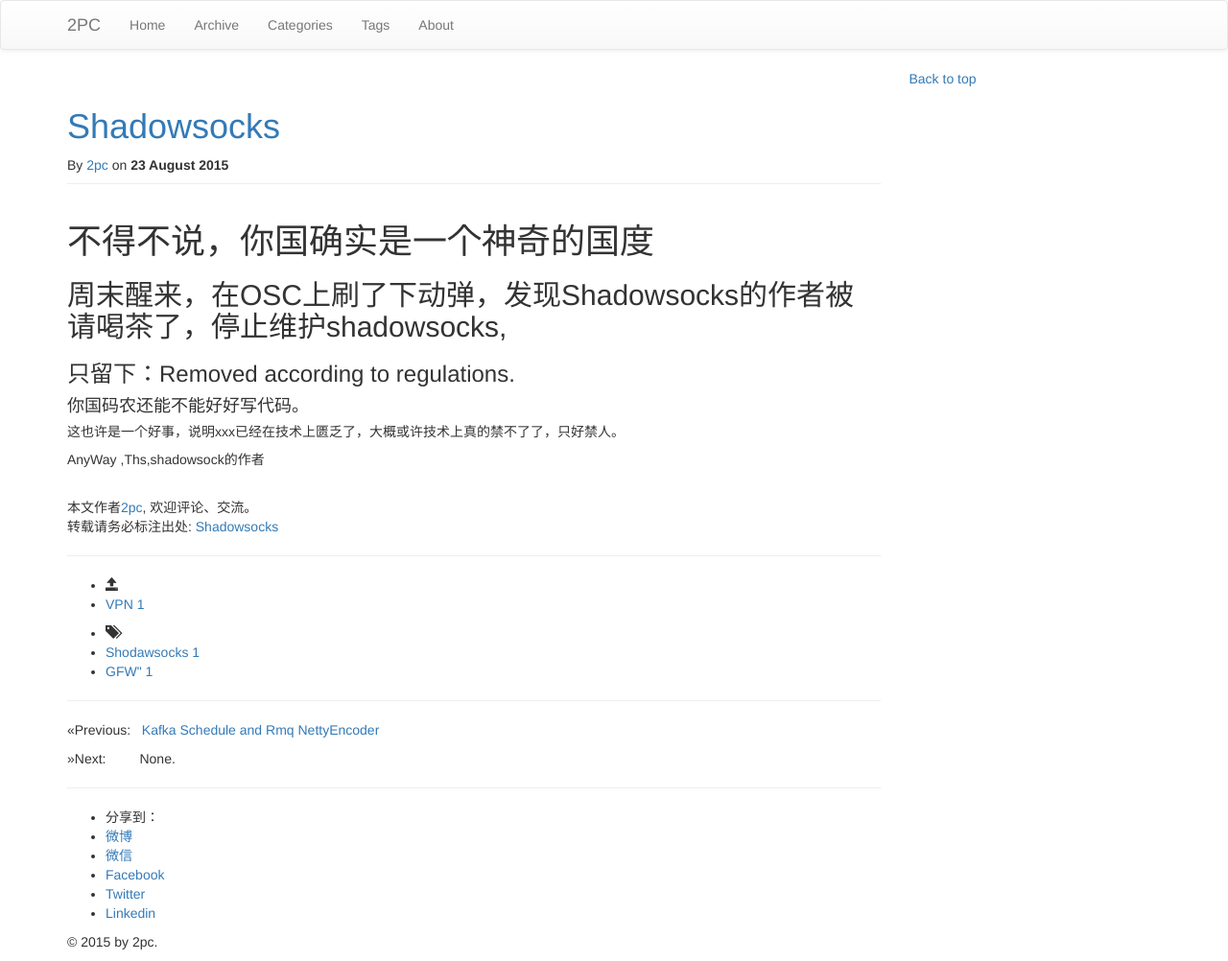
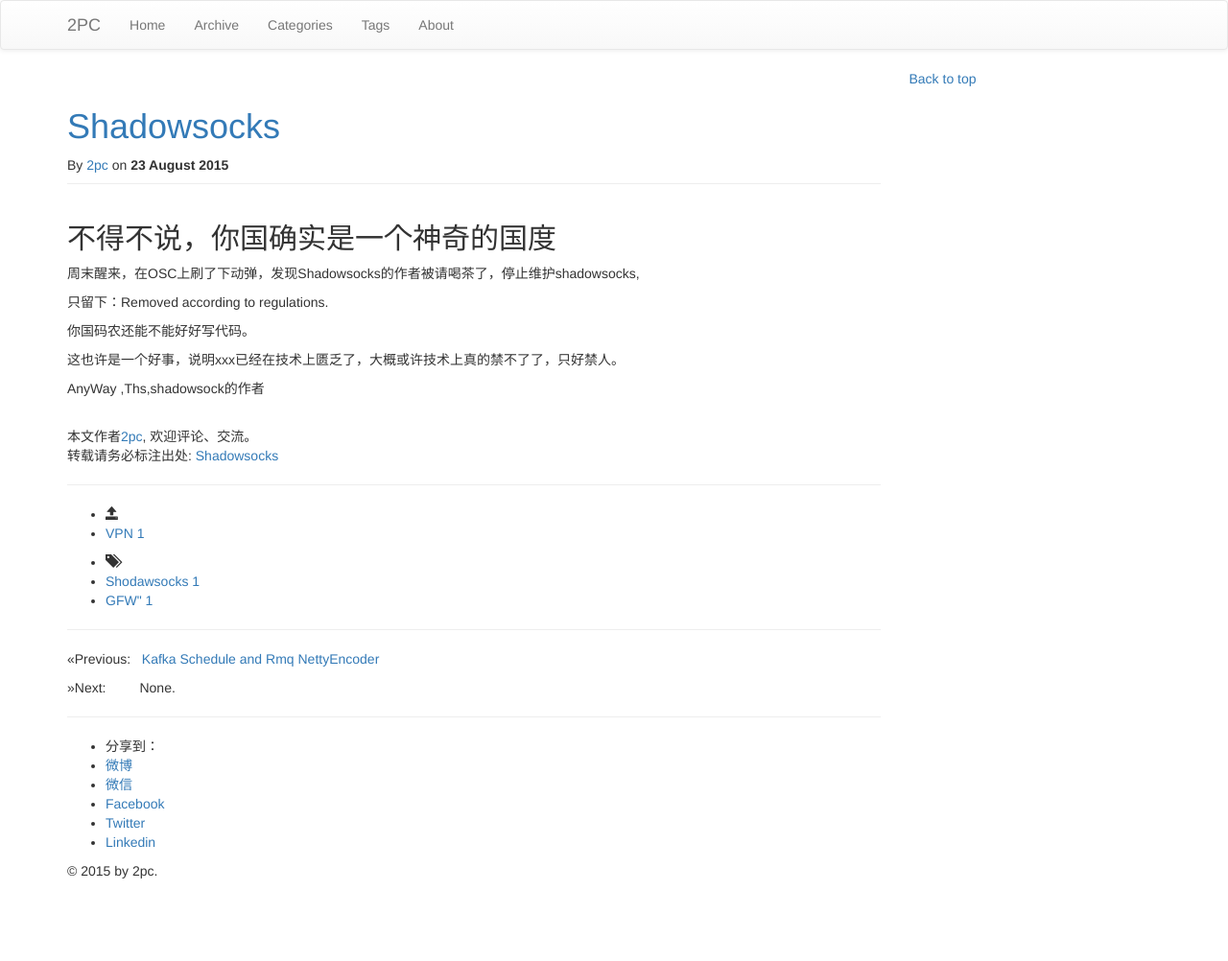
Before and after one commit to luyee/2pc.github.io, a Jekyll site: the page built from _posts/gossip/2015-08-23-shadowsocks.md, in a window 1280 px wide. Shown: the whole page at 96% size. Built offline with Jekyll 4.4.1, drawn with Linux system fonts in a browser that asks for light colours; nearby versions of some CDN libraries; library files that are not in the unit come from our copies; comment, search, counter and statistics services are not loaded; after the commit the page ends 928 px from its top, so only the background shows below that.

Commit message:
Update 2015-08-23-shadowsocks.md

```diff
--- a/_posts/gossip/2015-08-23-shadowsocks.md
+++ b/_posts/gossip/2015-08-23-shadowsocks.md
@@ -6,17 +6,15 @@ description: "Shadowsocks"
 category: "VPN"
 tags: ["Shodawsocks",GFW"]
 ---
-{% include JB/setup %}
 
-不得不说，你国确实是一个神奇的国度
-===================================================
+##不得不说，你国确实是一个神奇的国度
 
-## 周末醒来，在OSC上刷了下动弹，发现Shadowsocks的作者被请喝茶了，停止维护shadowsocks,
+周末醒来，在OSC上刷了下动弹，发现Shadowsocks的作者被请喝茶了，停止维护shadowsocks,
 
-### 只留下：Removed according to regulations.
+只留下：Removed according to regulations.
 
-#### 你国码农还能不能好好写代码。
+你国码农还能不能好好写代码。
 
-##### 这也许是一个好事，说明xxx已经在技术上匮乏了，大概或许技术上真的禁不了了，只好禁人。
+这也许是一个好事，说明xxx已经在技术上匮乏了，大概或许技术上真的禁不了了，只好禁人。
 
 AnyWay ,Ths,shadowsock的作者
```
